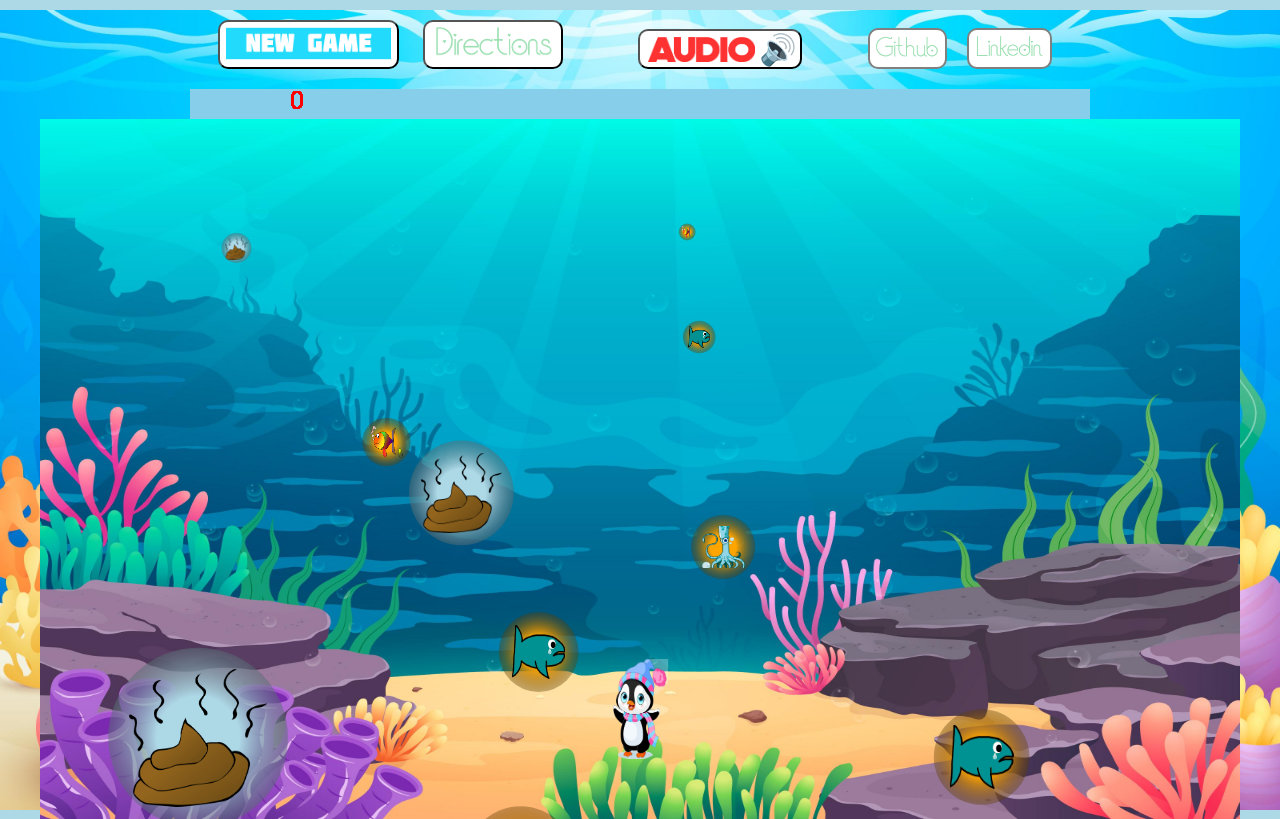
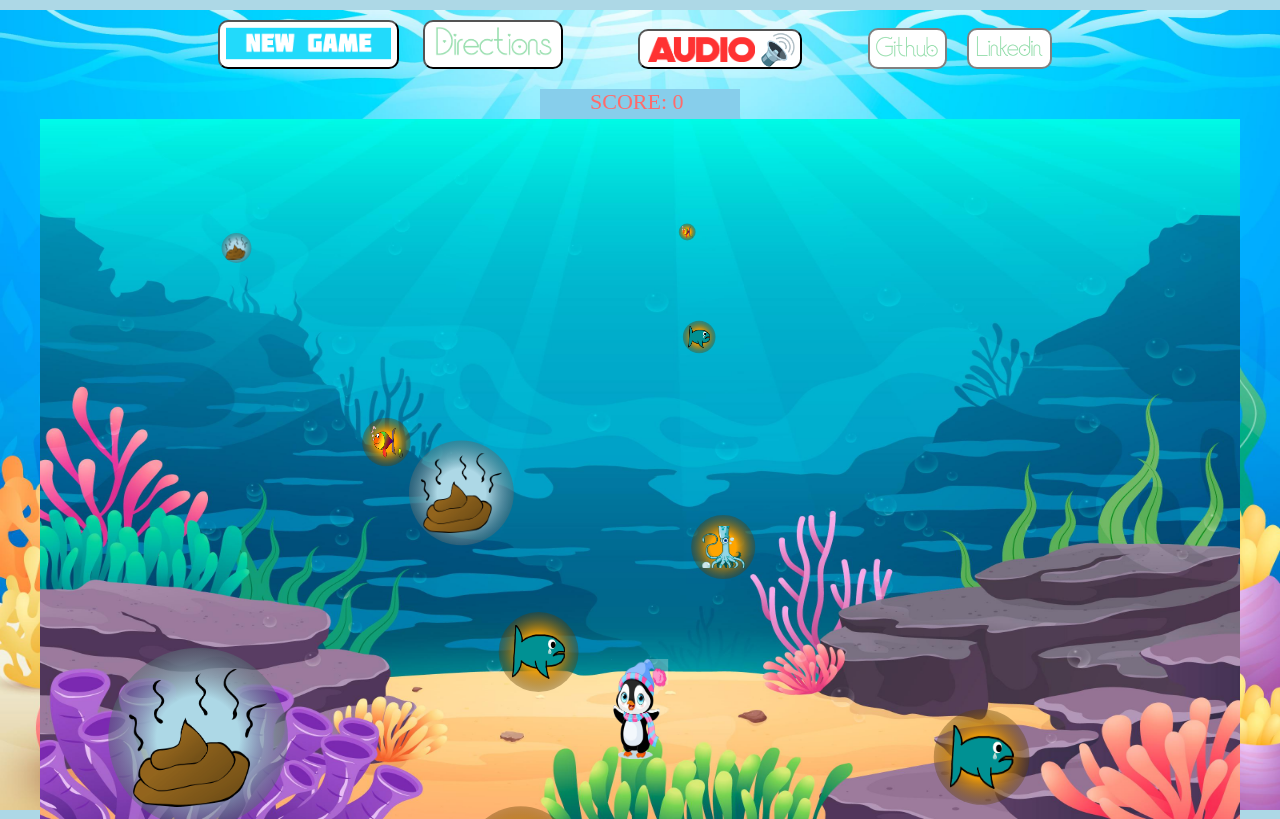
Before and after one commit to anyqx/bouncing-penguin, a website built with webpack: page index.html in a window 1280 px wide. Both pictures are taken after a click on the button 308 px from the left and 44 px from the top of the page. Built offline with nearby package versions, Linux system fonts and the light colour scheme; files whose address does not match are found by name.

Commit message:
score algo updated

```diff
--- a/index.html
+++ b/index.html
@@ -44,7 +44,7 @@
             </a>
         </div>
     </div>
-    <canvas id="score-canvas" height='30' width='900' style='background-color: skyblue;'></canvas>
+    <canvas id="score-canvas" height='30' width='200' style='background-color:transparent'></canvas>
     <canvas id="game-canvas" height='700' width='1200'></canvas>
     <div id="directions-modal">
         <div class="directions-page">
--- a/src/game.js
+++ b/src/game.js
@@ -27,8 +27,8 @@ class Game {
     this.gameStatus = "playing";
     this.win = win;
     this.lose = lose;
-    this.score_x = 75;
-    this.score_y = 710;
+    this.score_x = 800;
+    this.score_y = 800;
   }
 
 
@@ -135,8 +135,8 @@ class Game {
 
       if (penguin.isCollidedWith(trash)) {
         trash.hit = true;
-        if (score.scoreTop > 0) {
-          score.scoreTop -= 5;
+        if (score.currentScore > 0) {
+          score.currentScore -= 5;
         } else {
           setTimeout( () => {
             loseCondition();
@@ -156,14 +156,13 @@ class Game {
 
       if (penguin.isCollidedWith(food)) {
         food.hit = true;
-        if (score.scoreTop < 1000) {
-          score.scoreTop += 5;
+        if (score.currentScore < 1000) {
+          score.currentScore += 5;
         } else {
           setTimeout( () => {
             winCondition();
         }, 3000)
         }
-        // if (score.scoreLevel > 0) score.scoreLevel += 5;
       }
     }
   }
@@ -178,7 +177,7 @@ class Game {
 
     if (penguin.isCollidedWith(home)) {
       penguin.hit = true;
-      if (score.scoreTop > 0) {
+      if (score.currentScore > 0) {
         home.hit = true;
         setTimeout( () => {
           winCondition();
@@ -191,11 +190,11 @@ class Game {
     }
   }
 
-  checkScoreLevel() {
+  checkCurrentScore() {
     const score = this.score;
     const loseCondition = this.loseCondition.bind(this);
 
-    if (score.scoreTop < 0) {
+    if (score.currentScore < 0) {
       this.stopObjects();
       setTimeout( () => {
         loseCondition();
@@ -250,7 +249,7 @@ class Game {
       }
     });
 
-    this.checkScoreLevel();
+    this.checkCurrentScore();
     this.checkTrashCollisions();
     this.checkFoodCollisions();
 
--- a/src/score.js
+++ b/src/score.js
@@ -1,16 +1,15 @@
 class Score {
   constructor(score){
     this.score = score;
-    this.scoreTop = 0;
-    this.scoreLevel = 650;
+    this.currentScore = 0;
   }
 
-  // Orange // draw on Canvas
+  //draw on Canvas
   draw() {
     this.score.beginPath();
-    this.score.font = '25px Arial';
-    this.score.fillStyle = 'red';
-    this.score.fillText(this.scoreTop, 100,20)
+    this.score.font = '22px Itim cursive';
+    this.score.fillStyle = 'rgb(255,107,107)';
+    this.score.fillText("SCORE: "+this.currentScore, 50,20)
 
   }
 
```
Also changed, not shown: dist/bundle.js, 1 other file.
